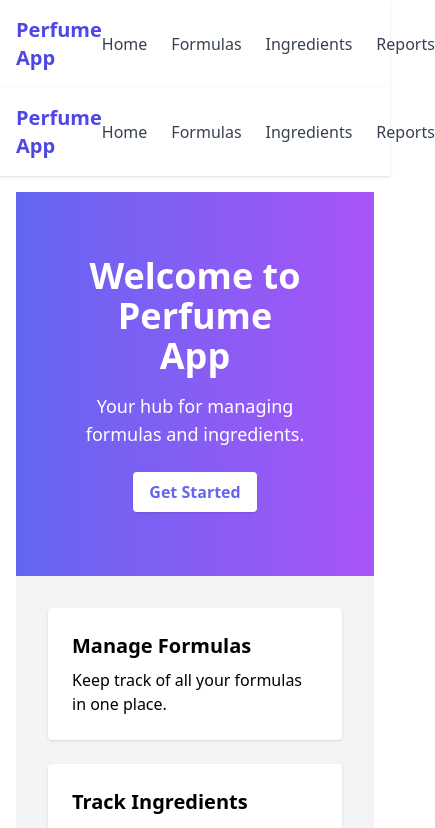
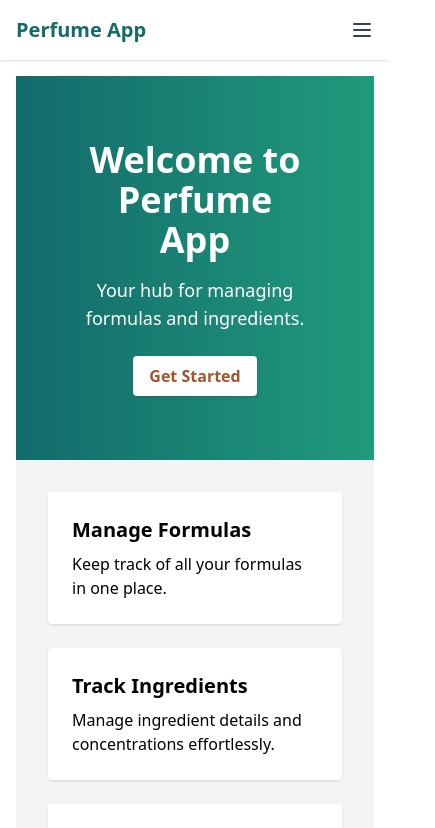
Before and after one commit to KvGasteren/perfume-app, a Next.js app in the folder frontend/: page / in a window 390 px wide. Shown: the top 828 px of the page, 435 px wide, since content can reach past the window. Built offline with nearby package versions, Linux system fonts and the light colour scheme.

Commit message:
adds responsiveness

```diff
--- a/frontend/src/components/Dashboard.tsx
+++ b/frontend/src/components/Dashboard.tsx
@@ -4,10 +4,10 @@ const Dashboard: React.FC = () => {
     return (
         <div className="bg-gray-100 min-h-screen">
             {/* Hero Section */}
-            <section className="hero bg-gradient-to-r from-indigo-500 to-purple-500 text-white p-16 text-center">
+            <section className="hero bg-gradient-to-r from-primary-dark to-primary text-white p-16 text-center">
                 <h1 className="text-4xl font-extrabold mb-4">Welcome to Perfume App</h1>
                 <p className="text-lg mb-6">Your hub for managing formulas and ingredients.</p>
-                <button className="bg-white text-indigo-500 font-semibold py-2 px-4 rounded shadow hover:bg-gray-100">
+                <button className="bg-white text-secondary-dark font-semibold py-2 px-4 rounded shadow hover:bg-gray-100">
                     Get Started
                 </button>
             </section>
--- a/frontend/src/components/Layout.tsx
+++ /dev/null
@@ -1,17 +0,0 @@
-import React, { ReactNode } from 'react';
-import Navbar from './Navbar';
-
-type LayoutProps = {
-    children: ReactNode;
-};
-
-const Layout: React.FC<LayoutProps> = ({ children }) => {
-    return (
-        <div>
-            <Navbar />
-            <main>{children}</main>
-        </div>
-    );
-};
-
-export default Layout;
--- a/frontend/src/components/Navbar.tsx
+++ b/frontend/src/components/Navbar.tsx
@@ -1,28 +1,69 @@
-import React from "react";
+import React, { useState } from "react";
 
 const Navbar: React.FC = () => {
+    const [isMenuOpen, setIsMenuOpen] = useState(false);
+
+    const toggleMenu = () => {
+        setIsMenuOpen(!isMenuOpen);
+    };
+
     return (
         <header className="bg-white shadow p-4">
             <nav className="container mx-auto flex justify-between items-center">
-                <h1 className="text-xl font-bold text-indigo-600">Perfume App</h1>
-                <ul className="flex space-x-6">
-                    <li>
-                        <a href="/" className="text-gray-700 hover:text-indigo-500 transition-colors">
+                <h1 className="text-xl font-bold text-primary-dark">Perfume App</h1>
+                <button
+                    className="block md:hidden text-gray-700 focus:outline-none"
+                    onClick={toggleMenu}
+                >
+                    <svg
+                        className="w-6 h-6"
+                        fill="none"
+                        stroke="currentColor"
+                        viewBox="0 0 24 24"
+                        xmlns="http://www.w3.org/2000/svg"
+                    >
+                        <path
+                            strokeLinecap="round"
+                            strokeLinejoin="round"
+                            strokeWidth={2}
+                            d={isMenuOpen ? "M6 18L18 6M6 6l12 12" : "M4 6h16M4 12h16M4 18h16"}
+                        />
+                    </svg>
+                </button>
+                <ul
+                    className={`md:flex md:space-x-6 md:items-center ${
+                        isMenuOpen ? "block" : "hidden"
+                    } absolute md:static top-16 left-0 w-full bg-white md:w-auto md:bg-transparent shadow-lg md:shadow-none`}
+                >
+                    <li className="border-b md:border-none">
+                        <a
+                            href="/"
+                            className="block text-gray-700 hover:text-primary-dark transition-colors p-4 md:p-0"
+                        >
                             Home
                         </a>
                     </li>
-                    <li>
-                        <a href="/formulas" className="text-gray-700 hover:text-indigo-500 transition-colors">
+                    <li className="border-b md:border-none">
+                        <a
+                            href="/formulas"
+                            className="block text-gray-700 hover:text-primary-dark transition-colors p-4 md:p-0"
+                        >
                             Formulas
                         </a>
                     </li>
-                    <li>
-                        <a href="/ingredients" className="text-gray-700 hover:text-indigo-500 transition-colors">
+                    <li className="border-b md:border-none">
+                        <a
+                            href="/ingredients"
+                            className="block text-gray-700 hover:text-primary-dark transition-colors p-4 md:p-0"
+                        >
                             Ingredients
                         </a>
                     </li>
                     <li>
-                        <a href="/reports" className="text-gray-700 hover:text-indigo-500 transition-colors">
+                        <a
+                            href="/reports"
+                            className="block text-gray-700 hover:text-primary-dark transition-colors p-4 md:p-0"
+                        >
                             Reports
                         </a>
                     </li>
--- a/frontend/src/pages/_app.tsx
+++ b/frontend/src/pages/_app.tsx
@@ -2,14 +2,13 @@ import React from "react";
 import { AppProps } from "next/app";
 import Navbar from "../components/Navbar";
 import "../styles/global.css";
-import Layout from "@/src/components/Layout";
 
 const MyApp: React.FC<AppProps> = ({ Component, pageProps }) => {
     return (
-        <Layout>
+        <>
             <Navbar />
             <Component {...pageProps} />
-        </Layout>
+        </>
     );
 };
 
--- a/frontend/tailwind.config.ts
+++ b/frontend/tailwind.config.ts
@@ -2,11 +2,20 @@ import type { Config } from "tailwindcss";
 
 export default {
   content: [
-      "./src/components/**/*.{js,ts,jsx,tsx}",
-      "./src/pages/**/*.{js,ts,jsx,tsx}"
+    "./src/components/**/*.{js,ts,jsx,tsx}",
+    "./src/pages/**/*.{js,ts,jsx,tsx}",
   ],
   theme: {
     extend: {
+      colors: {
+        primary: "#209a7c", // Peacock green-blue
+        secondary: "#D97742", // Rust orange
+        // Optional: Add lighter/darker shades
+        "primary-light": "#7ecfbc",
+        "primary-dark": "#136B6B",
+        "secondary-light": "#E49C71",
+        "secondary-dark": "#A6522B",
+      },
     },
   },
   plugins: [],
```
